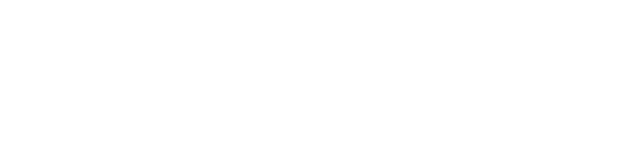
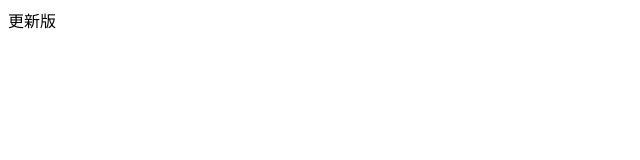
Before and after one commit to wangyangxz/ihclass-webapp, a plain HTML site: page index.html in a window 1280 px wide. Shown: the full height of the page, 0-640 px from the left. Drawn offline with Linux system fonts and the light colour scheme.

Commit message:
第二次更新

```diff
--- a/index.html
+++ b/index.html
@@ -7,6 +7,6 @@
   <title>Document</title>
 </head>
 <body>
-
+更新版
 </body>
 </html>
```
